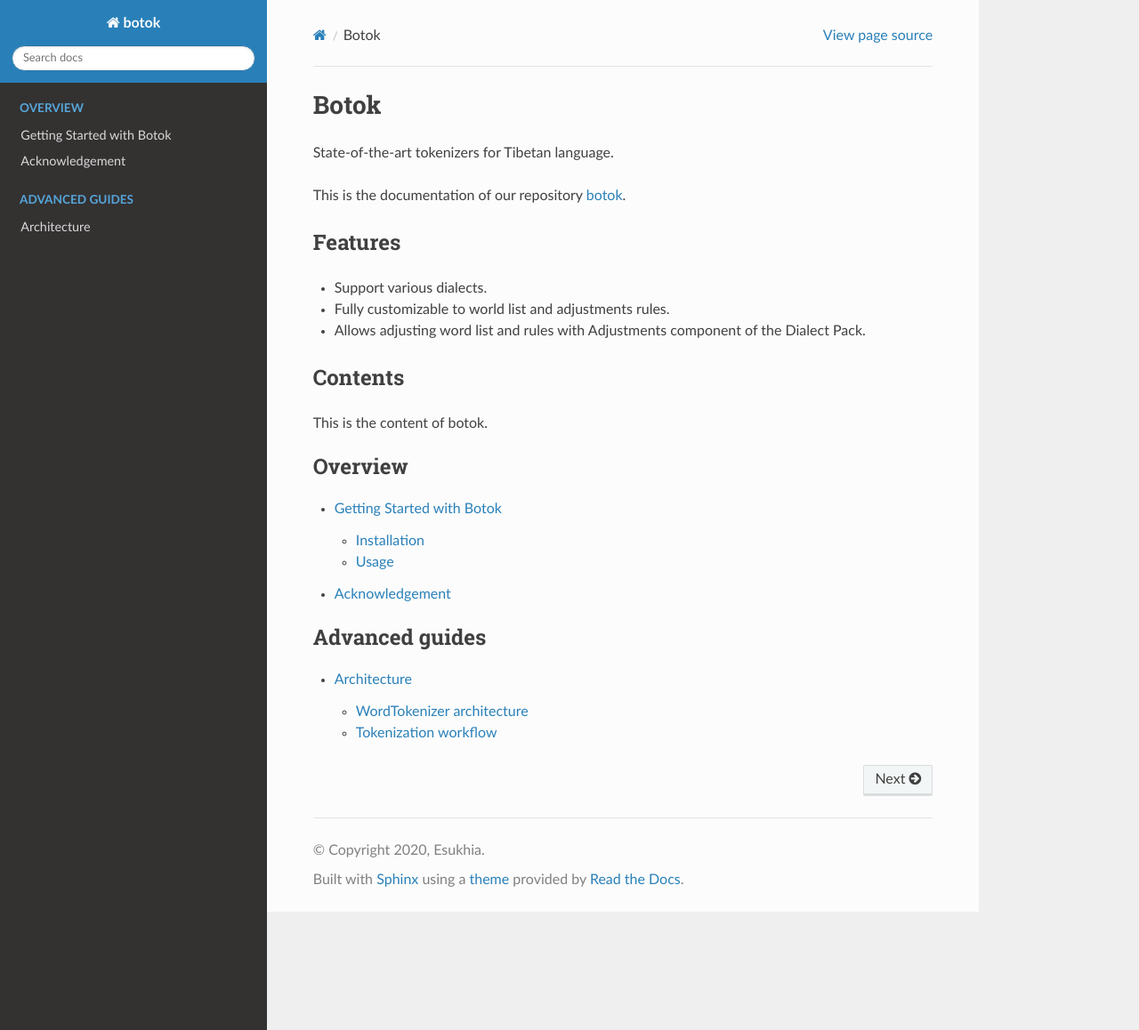
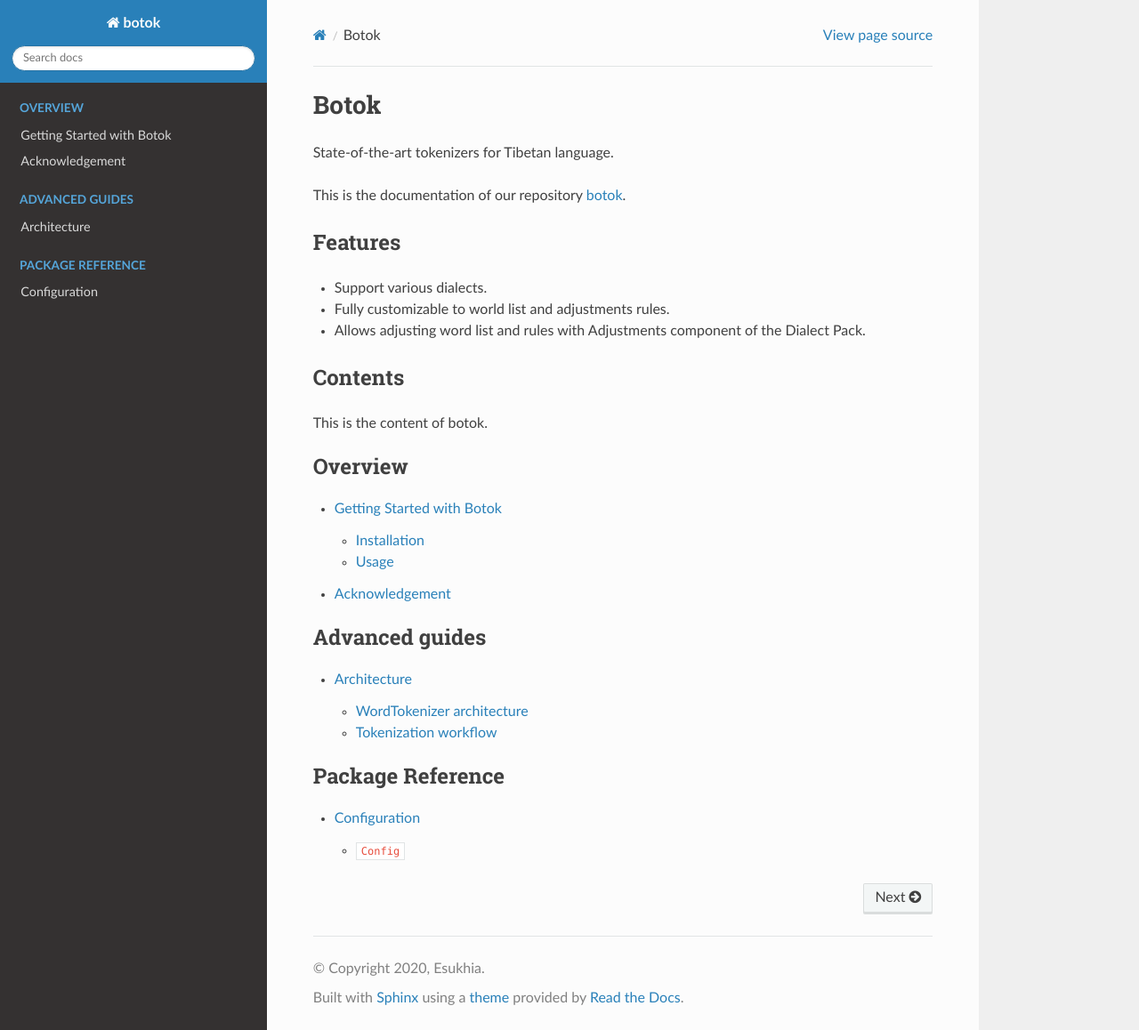
Before and after one commit to OpenPecha/Botok, a Sphinx documentation site: the page built from docs/source/index.rst, in a window 1280 px wide and 1158 px high. Shown: the whole window at 89% size. Built offline with Sphinx 7.4.7 and the Read the Docs theme 2.0.0, drawn with Linux system fonts in a browser that asks for light colours.

Commit message:
docs: add config class

```diff
--- a/docs/source/index.rst
+++ b/docs/source/index.rst
@@ -33,3 +33,9 @@
     :caption: Advanced guides
 
     architecture
+
+.. toctree::
+    :maxdepth: 2
+    :caption: Package Reference
+
+    main_classes/configuration
--- /dev/null
+++ b/docs/source/main_classes/configuration.rst
@@ -0,0 +1,8 @@
+Configuration
+-------------------------------------------------------
+
+``Config``
+~~~~~~~~~~
+
+.. autoclass:: botok.Config
+    :members:
```
Also changed, not shown: 1 other file.
